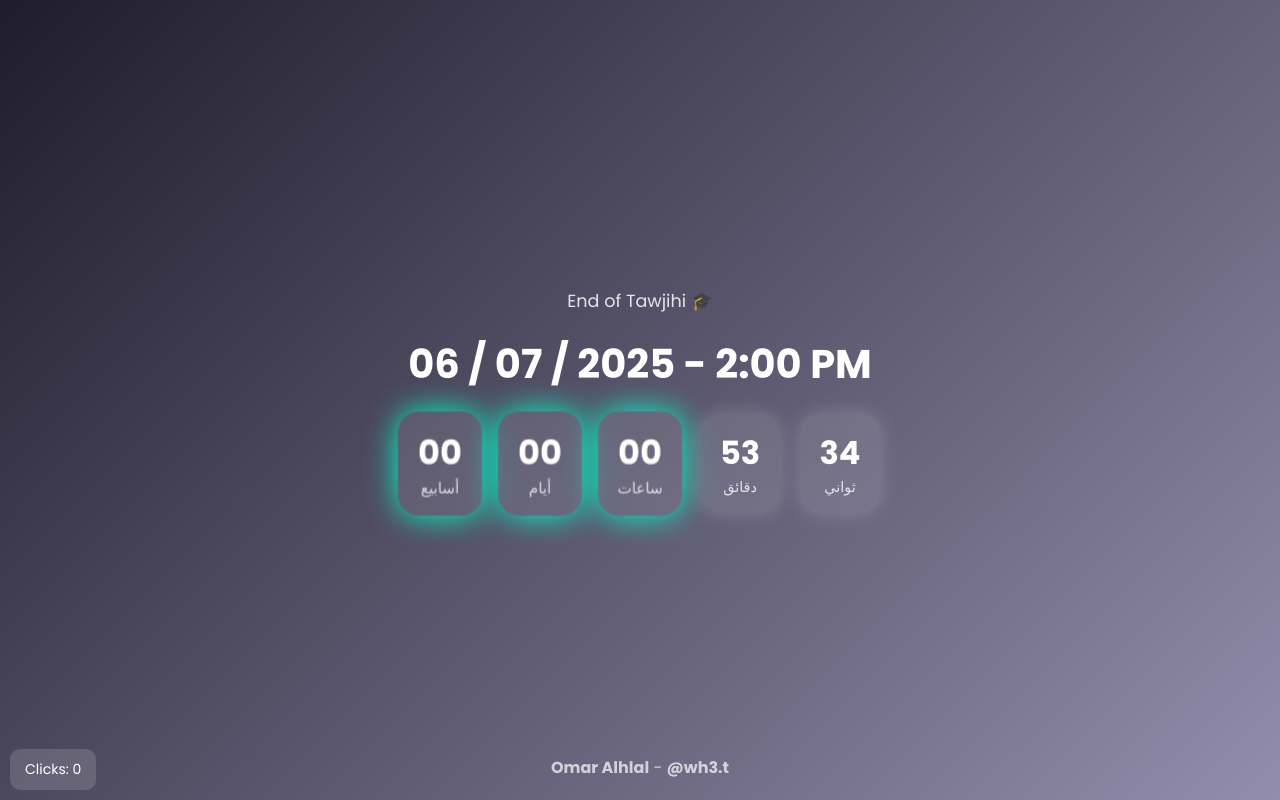
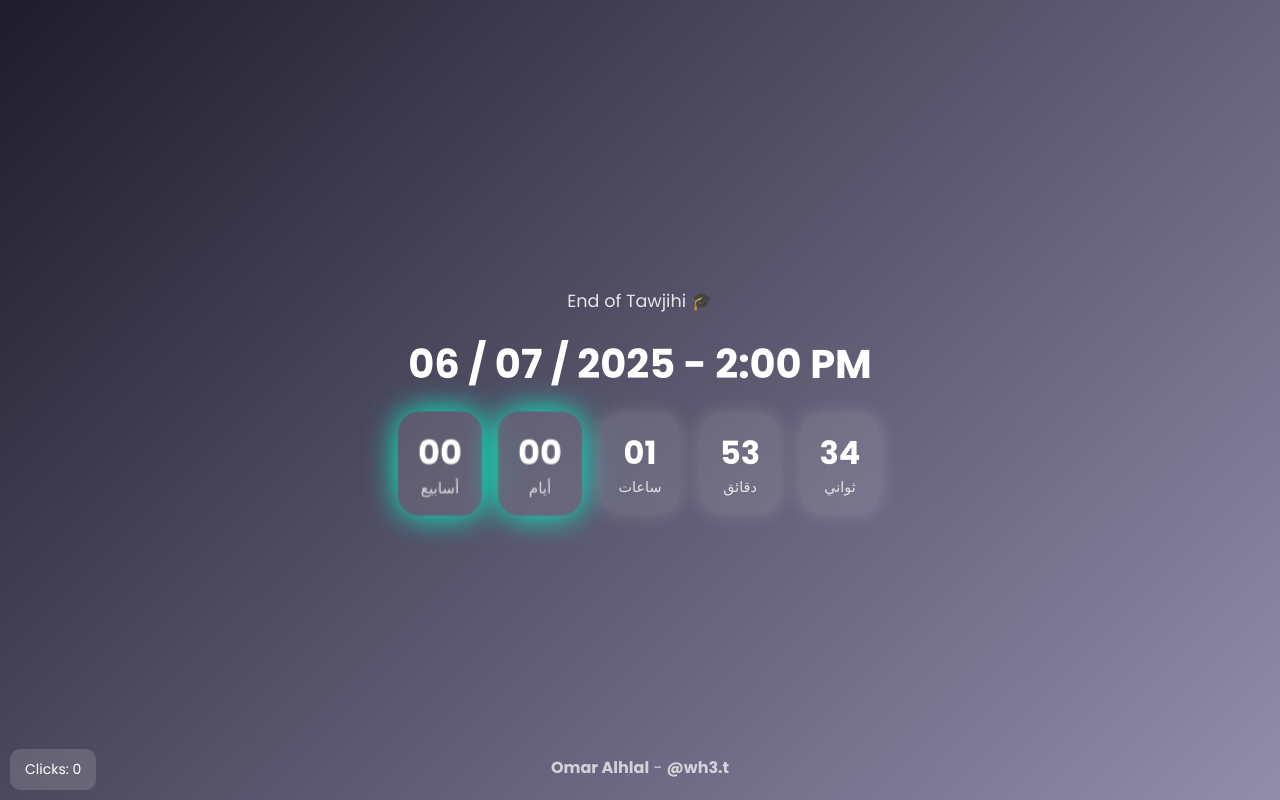
Before and after one commit to callmejax-png/timerrrr, a plain HTML site: page index.html in a window 1280 px wide. Drawn offline with nearby package versions, Linux system fonts and the light colour scheme.

Commit message:
Update index.html

```diff
--- a/index.html
+++ b/index.html
@@ -198,7 +198,7 @@
 
     function countdown() {
       const now = new Date().getTime();
-      const target = new Date("2025-07-06T14:00:00+03:00").getTime();
+      const target = new Date("2025-07-06T14:00:00+02:00").getTime();
       let diff = target - now;
 
       if (diff <= 0) {
```
